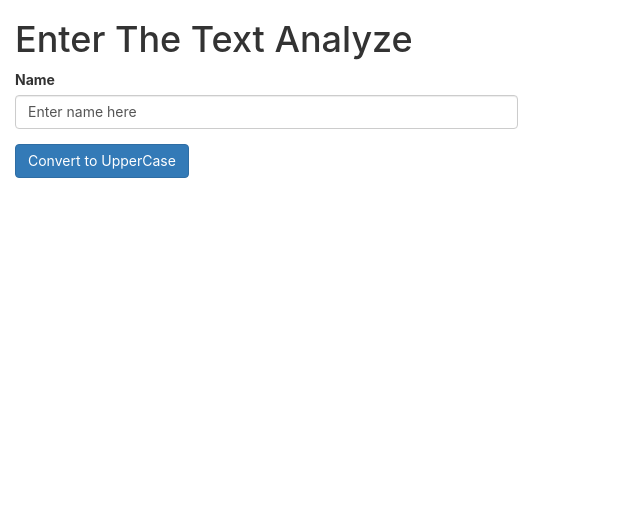
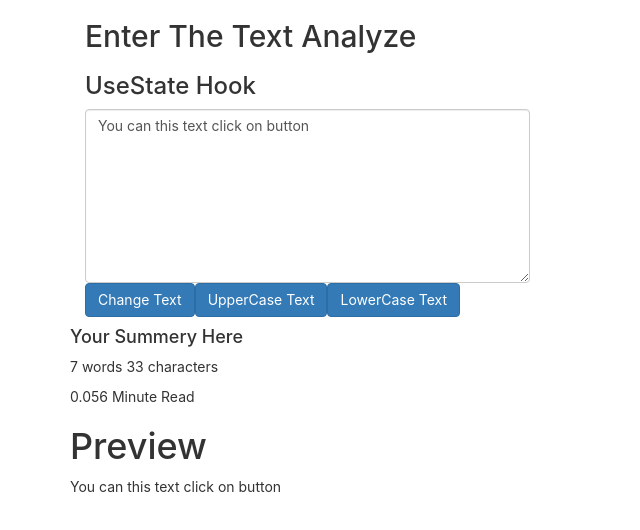
Before and after one commit to baghelhub/React-app, a React (Create React App) app in the folder reactapp/: page / in a window 1280 px wide. Shown: the top 530 px of the page, without its empty margins (0-640 px from the left). Built offline with nearby package versions, Linux system fonts and the light colour scheme; the HTML template or start-up script is replaced by a standard one.

Commit message:
add lowercase uppercase functionality

```diff
--- a/reactapp/src/App.js
+++ b/reactapp/src/App.js
@@ -1,6 +1,7 @@
 
 import './App.css';
 import Textform from './components/Textform';
+// new file import for use usestate hook
 //import SetCount from './components/SetCount';
 
 
@@ -9,7 +10,9 @@ function App() {
 
   return (
     <>
-         < Textform head="Enter The Text Analyze"  />
+      < Textform head="Enter The Text Analyze  " nextText="UseState Hook" />
+
+
       {/* < SetCount  /> */}
     </>
   );
--- a/reactapp/src/components/SetCount.js
+++ b/reactapp/src/components/SetCount.js
@@ -10,9 +10,11 @@ export default function Example() {
       }
   return (
     <div>
+      <div class="container">
       <p>You clicked {count} times</p>
 
       <button onClick={setcount}> Click me </button>
     </div>
+    </div>
   );
 }
--- a/reactapp/src/components/Textform.js
+++ b/reactapp/src/components/Textform.js
@@ -3,32 +3,50 @@ import React, { useState } from 'react'
 
 export default function Textform(props) {
 
-    const handleOnUpclick = () => {
-        setText("Amit Here")
+    const ChangeText = () => {
+
+        setText("Amit Baghel here")
     }
+    const touppercasetext = () => {
 
+         let newtext = text.toUpperCase();
+         setText(newtext);
+    }
+    const tolowercasetext = () => {
+
+         let newtext = text.toLowerCase();
+         setText(newtext);
+    }
 
     const textonchaneg = (event) => {
         setText(event.target.value)
     }
 
-    const [text, setText] = useState('Enter name here');
+    const [text, setText] = useState('You can this text click on button');
+
     return (
-        <div>
+        <>
+        <div className='container my-3'>
+            <div className="col-md-5">
+                <h2> {props.head}</h2>
+                <h3> {props.nextText}</h3>
 
-            <div className="col-md-5">
-                <h1> {props.head}</h1>
-                <form>
+                <div className='mb-3'>
+                <textarea className='form-control' value={text} onChange={textonchaneg} id='myBox' rows='8'></textarea>
+                </div>
+                <button className="btn btn-primary" onClick={ChangeText}>Change Text</button>
+                <button className="btn btn-primary" onClick={touppercasetext}>UpperCase Text</button>
+                <button className="btn btn-primary" onClick={tolowercasetext}>LowerCase Text</button>
+               </div>
+               </div>
+               <div className='container my-5'>
+                 <h4>Your Summery Here</h4>
+                 <p>{text.split(" ").length} words  {text.length} characters</p>
+                 <p>{0.008 * text.split(" ").length} Minute Read</p>
+                 <h1> Preview</h1>
+                 <p>{text}</p>
 
-                    <div className="form-group">
-                        <label htmlFor="exampleInputPassword1">Name</label>
-
-                        <input type="text" className="form-control" value={text} onChange={textonchaneg} id="exampleInputPassword1" placeholder="enter the name" />
-
-                    </div>
-                    <button className="btn btn-primary" onClick={handleOnUpclick}>Convert to UpperCase</button>
-                </form>
-            </div>
-        </div>
+             </div>
+        </>
     )
 }
```
Lines whose indentation alone changed are shown as unchanged.
